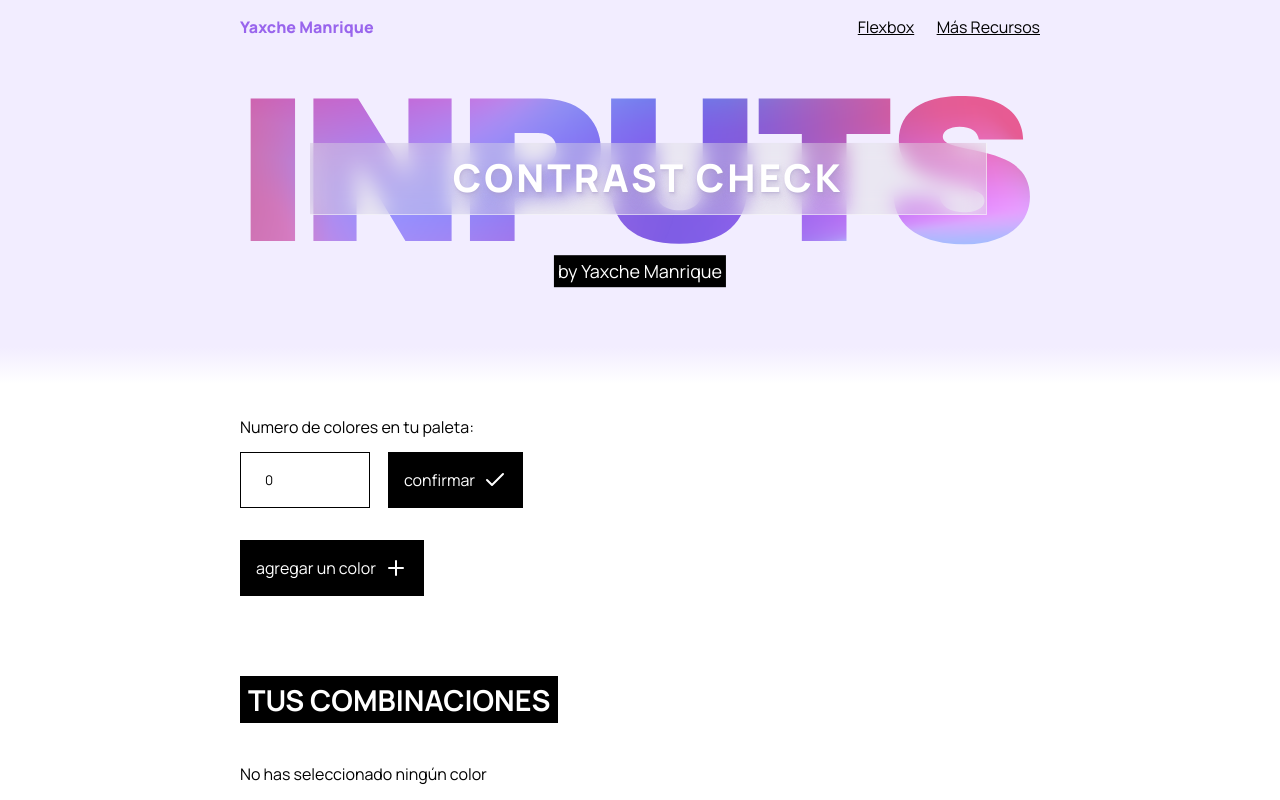
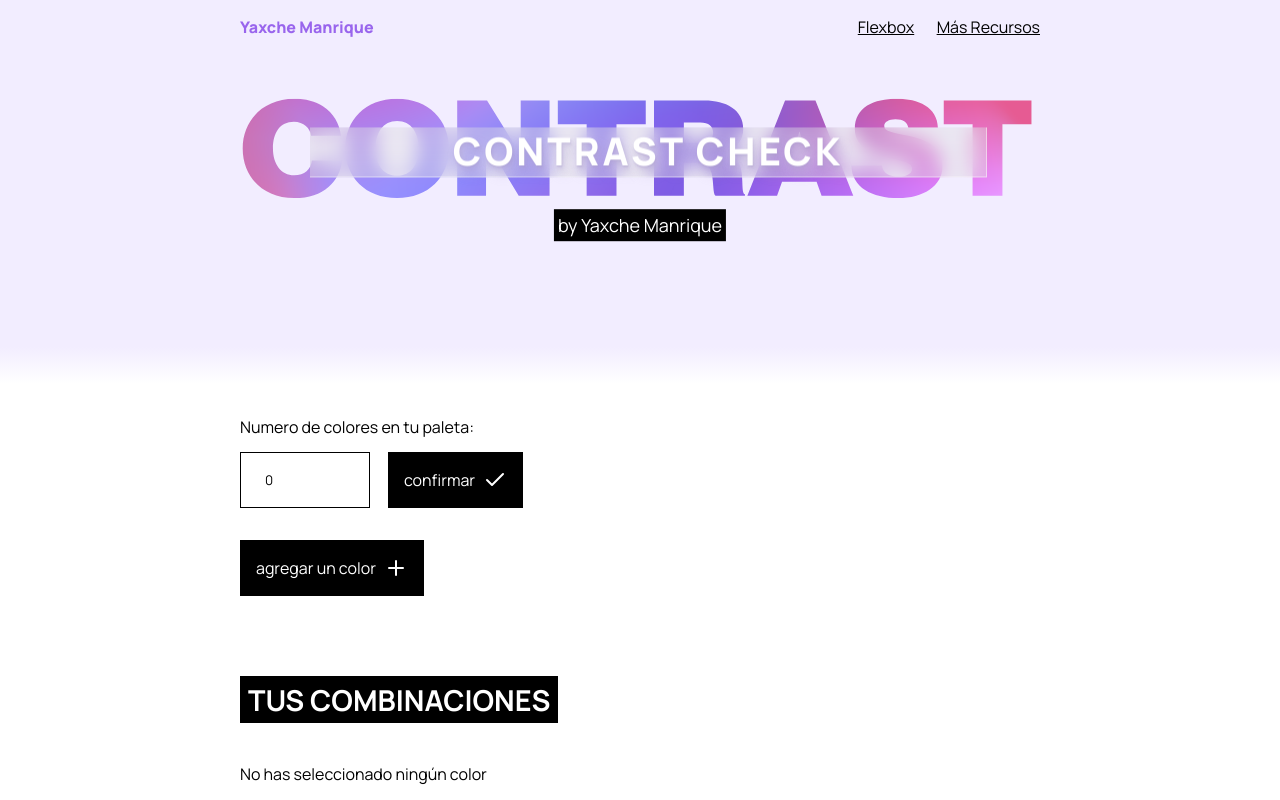
Before and after one commit to yaxchemanrique/contrast-check, a React (Vite) app: page / in a window 1280 px wide. Shown: the top 800 px of the page. Built offline with nearby package versions, Linux system fonts and the light colour scheme; grey boxes are pictures that could not be loaded; a web font is replaced by a local one.

Commit message:
fix: correct svg title

```diff
--- a/src/layout/Footer/Footer.jsx
+++ b/src/layout/Footer/Footer.jsx
@@ -8,7 +8,7 @@ function Footer() {
       <div className={`${styles.wrapper} wrapper`}>
         <div className={styles.meshTitle}>
           <div>
-            <object data="/inputs-title.svg"></object>
+            <object data="/contrast-mesh.svg"></object>
           </div>
           <address rel="author" className={styles.authorTag}>
             by Yaxche Manrique
--- a/src/layout/Header/Header.jsx
+++ b/src/layout/Header/Header.jsx
@@ -26,7 +26,7 @@ function Header() {
         <div className={styles.meshTitle}>
           <h1>contrast check</h1>
           <div>
-            <object data="/inputs-title.svg"></object>
+            <object data="/contrast-mesh.svg"></object>
           </div>
           <address rel="author" className={styles.authorTag}>
             by Yaxche Manrique
--- a/src/layout/Header/Header.module.css
+++ b/src/layout/Header/Header.module.css
@@ -62,8 +62,8 @@
 
   position: absolute;
   top: 60%;
-  transform: translateY(-100%);
-  padding-block: 1.2rem;
+  transform: translateY(-120%);
+  padding-block: 0.5rem;
   padding-inline: 0.5rem;
   margin-inline: var(--margin-inline);
   width: calc(100% - 2 * var(--margin-inline));
```
Also changed, not shown: public/contrast-mesh.svg (added), public/inputs-title.svg (deleted).
